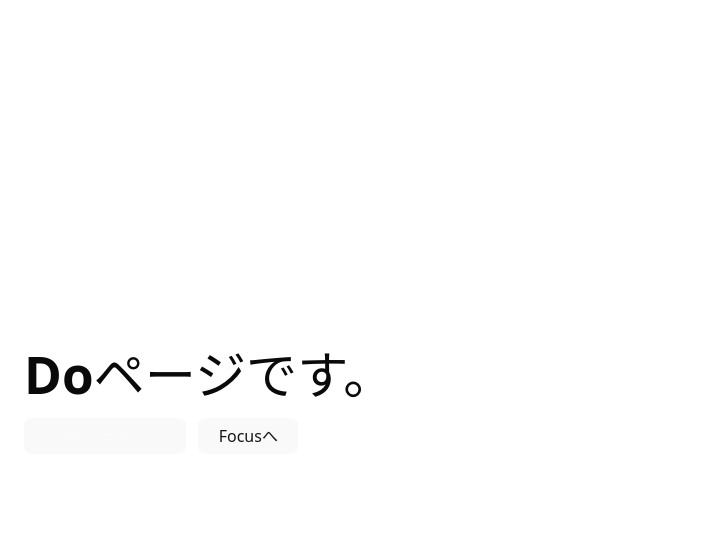
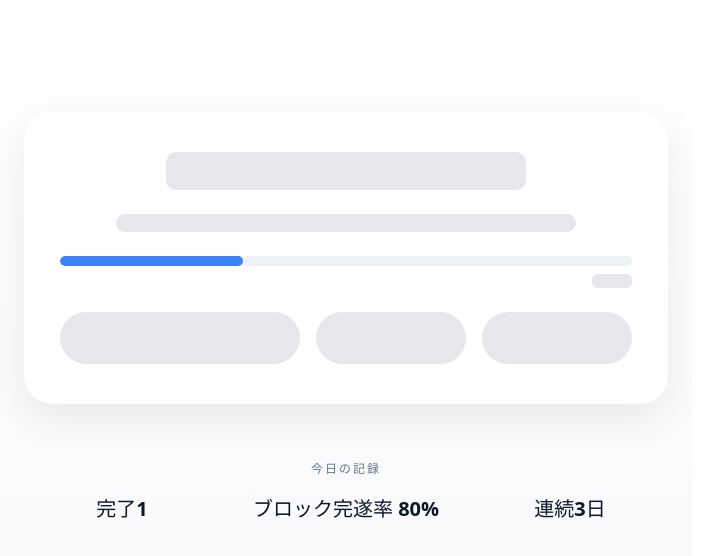
Before and after one commit to Ken1011-philo/taskmaster-app, a React (Vite) app: page /Do in a window 1280 px wide. Shown: the top 556 px of the page, without its empty margins (0-708 px from the left). Built offline with nearby package versions, Linux system fonts and the light colour scheme.

Commit message:
Dopageのデザインを改めて実装いたしました。

```diff
--- /dev/null
+++ b/src/pages/Do.css
@@ -0,0 +1,93 @@
+:root{
+  --bg-grad-top:#ffffff;
+  --bg-grad-bottom:#f6f7f9;
+  --text:#0f172a;
+  --muted:#64748b;
+  --panel-alpha:0.95;
+  --panel-shadow:0 12px 40px rgba(2,6,23,.08);
+  --skel:#e5e7eb;
+  --track:#eef2f7;
+  --fill:#3b82f6;
+}
+
+*{ box-sizing:border-box; }
+html,body,#root{ height:100%; }
+html,body{
+  margin:0;
+  font-family: ui-sans-serif,system-ui,-apple-system,Segoe UI,Roboto,Helvetica,Arial,"Apple Color Emoji","Segoe UI Emoji";
+  color:var(--text);
+}
+
+/* ---- レイアウト ---- */
+.page{
+  min-height:100dvh;
+  background:linear-gradient(to bottom,var(--bg-grad-top),var(--bg-grad-bottom));
+}
+.container{
+  width:100%;
+  max-width:1120px;
+  margin:0 auto;
+  padding:0 24px;
+}
+.main{
+  padding:64px 0 96px;
+}
+
+/* ---- 中央カード（Skeleton） ---- */
+.nowcard{ margin-top:48px; }
+.nowcard__inner{
+  margin:0 auto;
+  max-width:768px;
+  background:rgba(255,255,255,var(--panel-alpha));
+  border-radius:28px;
+  box-shadow:var(--panel-shadow);
+  padding:40px 36px;
+  display:flex; flex-direction:column; align-items:center; gap:24px;
+}
+
+.skel{ background:var(--skel); border-radius:10px; }
+
+.nowcard__title{ height:38px; width:360px; max-width:80%; }
+.nowcard__subtitle{ height:18px; width:460px; max-width:90%; }
+
+.nowcard__progress{ width:100%; }
+.progress__track{
+  height:10px; width:100%;
+  border-radius:999px; background:var(--track);
+  position:relative; overflow:hidden;
+}
+.progress__fill{
+  position:absolute; left:0; top:0; bottom:0;
+  width:32%;
+  background:var(--fill);
+  border-radius:999px;
+}
+.progress__value{
+  margin-top:8px; margin-left:auto;
+  height:14px; width:40px;
+  border-radius:6px;
+}
+
+.nowcard__buttons{
+  width:100%;
+  display:flex; flex-wrap:wrap; gap:16px;
+  justify-content:center;
+}
+.btn--lg{ height:52px; width:240px; border-radius:999px; }
+.btn--md{ height:52px; width:150px; border-radius:999px; }
+
+/* ---- 今日の記録 ---- */
+.today{ margin-top:56px; text-align:center; }
+.today__heading{
+  color:var(--muted);
+  font-size:12px; letter-spacing:2px; font-weight:700;
+  margin-bottom:16px;
+}
+.today__grid{
+  display:grid; gap:28px; grid-template-columns:1fr;
+  max-width:720px; margin:0 auto;
+}
+@media (min-width: 600px){
+  .today__grid{ grid-template-columns: repeat(3, 1fr); }
+}
+.today__value{ font-size:20px; font-weight:700; }
--- a/src/pages/Do.tsx
+++ b/src/pages/Do.tsx
@@ -1,16 +1,74 @@
 import { Button } from "@/components/ui/button";
 import { Link } from "react-router-dom";
+import "./Do.css";
 
-export default function Do() {
+/** プレーンな矩形のスケルトン */
+const Skeleton: React.FC<{ className?: string }> = ({ className }) => (
+  <div className={["skel", className].filter(Boolean).join(" ")} />
+);
+
+
+/** 中央カード（Skeleton表示のみ） */
+const NowTaskCardSkeleton: React.FC = () => {
   return (
-    <main className="p-6">
-      <h1 className="text-2xl font-semibold mb-4">Doページです。</h1>
-      <div className="flex gap-3">
-        <Button>shadcn 黒ボタン</Button>
-        <Link to="/Focus">
-          <Button variant="secondary">Focusへ</Button>
-        </Link>
+    <section className="nowcard container">
+      <div className="nowcard__inner">
+
+        {/* 見出し（「今やるのはこれだけ」） */}
+        <Skeleton className="nowcard__title" />
+
+        {/* 説明行（タスク名相当） */}
+        <Skeleton className="nowcard__subtitle" />
+
+        {/* 進捗・右に小さな値（2/10 相当） */}
+        <div className="nowcard__progress">
+          <div className="progress__track">
+            <div className="progress__fill" />
+          </div>
+          <Skeleton className="progress__value" />
+        </div>
+
+        {/* ボタン3つのダミー */}
+        <div className="nowcard__buttons">
+          <Skeleton className="btn--lg" />
+          <Skeleton className="btn--md" />
+          <Skeleton className="btn--md" />
+        </div>
       </div>
-    </main>
+    </section>
   );
-}
+};
+
+const TodayStats: React.FC = () => (
+  <section className="today container">
+    <h2 className="today__heading">今日の記録</h2>
+    <div className="today__grid">
+      <div className="today__item">
+        <span className="today__value">完了1</span>
+      </div>
+      <div className="today__item">
+        <span className="today__value">ブロック完遂率 80%</span>
+      </div>
+      <div className="today__item">
+        <span className="today__value">連続3日</span>
+      </div>
+    </div>
+  </section>
+);
+
+const PageShell: React.FC<{ children: React.ReactNode }> = ({ children }) => (
+  <div className="page">
+    <main className="main">{children}</main>
+  </div>
+);
+
+const Do: React.FC = () => {
+  return (
+    <PageShell>
+      <NowTaskCardSkeleton />
+      <TodayStats />
+    </PageShell>
+  );
+};
+
+export default Do;
```
